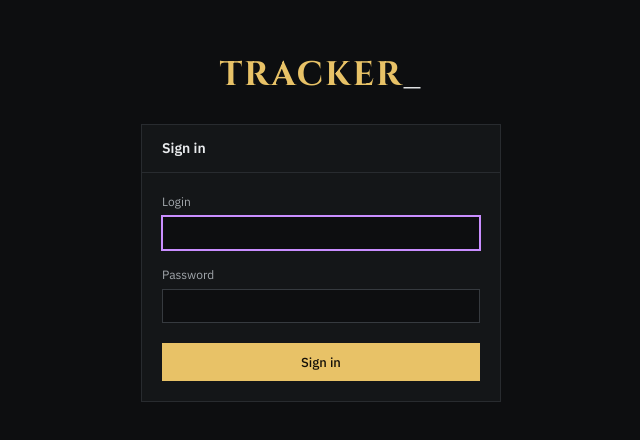
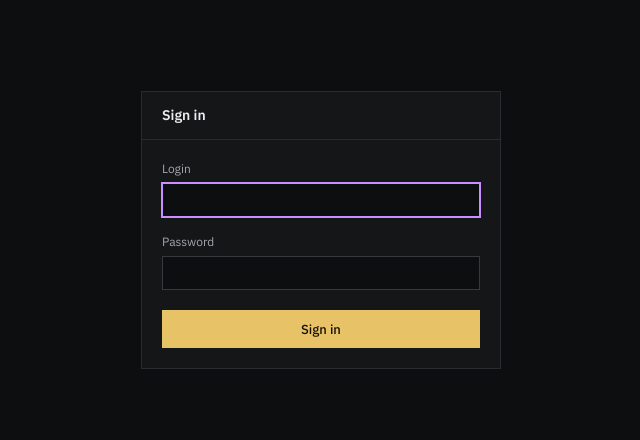
Before and after one commit to blackkriger/black_tracker, a Vue app in the folder frontend/: page /login in a window 1280 px wide. Shown: the part 170-610 px from the top of the page, without its empty margins (319-959 px from the left). Built offline with nearby package versions, Linux system fonts and the light colour scheme; no server answers.

Commit message:
Drop the wordmark from sign-in and invite, and the display font with it

```diff
--- a/frontend/src/main.ts
+++ b/frontend/src/main.ts
@@ -5,7 +5,6 @@ import '@fontsource/ibm-plex-sans/600.css';
 import '@fontsource/ibm-plex-mono/400.css';
 import '@fontsource/ibm-plex-mono/500.css';
 // The one place another project's canon shows up: the wordmark on the sign-in screen.
-import '@fontsource/cinzel/700.css';
 import './styles/tracker.css';
 import App from './App.vue';
 import { router } from './router';
--- a/frontend/src/routes/Join.vue
+++ b/frontend/src/routes/Join.vue
@@ -67,10 +67,6 @@ async function onSubmit(): Promise<void> {
 
 <template>
   <div class="signin">
-    <div class="signin__mark">
-      <span class="signin__brand">TRACKER<span class="signin__cursor">_</span></span>
-    </div>
-
     <section class="panel signin__panel" aria-labelledby="join-title">
       <header id="join-title" class="panel__h">Create account</header>
 
@@ -139,30 +135,6 @@ async function onSubmit(): Promise<void> {
   gap: var(--space-6);
   padding: var(--space-5);
 }
-.signin__mark {
-  display: flex;
-  align-items: baseline;
-  gap: var(--space-3);
-}
-.signin__brand {
-  font: 700 34px/1 var(--font-display);
-  letter-spacing: 0.06em;
-  color: var(--accent);
-}
-.signin__cursor {
-  color: var(--text);
-  animation: cursor-blink 1.2s steps(2, end) infinite;
-}
-@keyframes cursor-blink {
-  0%,
-  60% {
-    opacity: 1;
-  }
-  61%,
-  100% {
-    opacity: 0;
-  }
-}
 .signin__panel {
   width: 360px;
   max-width: 100%;
--- a/frontend/src/routes/Login.vue
+++ b/frontend/src/routes/Login.vue
@@ -33,10 +33,6 @@ async function onSubmit(): Promise<void> {
 
 <template>
   <div class="signin">
-    <div class="signin__mark">
-      <span class="signin__brand">TRACKER<span class="signin__cursor">_</span></span>
-    </div>
-
     <section class="panel signin__panel" aria-labelledby="signin-title">
       <header class="panel__h" id="signin-title">Sign in</header>
       <form class="panel__b signin__form" @submit.prevent="onSubmit">
@@ -74,31 +70,6 @@ async function onSubmit(): Promise<void> {
   gap: var(--space-6);
   padding: var(--space-5);
 }
-.signin__mark {
-  display: flex;
-  align-items: baseline;
-  gap: var(--space-3);
-}
-.signin__brand {
-  font: 700 34px/1 var(--font-display);
-  letter-spacing: 0.06em;
-  color: var(--accent);
-}
-/* The same cursor another project's header blinks: steps(2, end) so it snaps on and off rather than fading. */
-.signin__cursor {
-  color: var(--text);
-  animation: cursor-blink 1.2s steps(2, end) infinite;
-}
-@keyframes cursor-blink {
-  0%,
-  60% {
-    opacity: 1;
-  }
-  61%,
-  100% {
-    opacity: 0;
-  }
-}
 .signin__panel {
   width: 360px;
   max-width: 100%;
--- a/frontend/src/styles/tracker.css
+++ b/frontend/src/styles/tracker.css
@@ -35,7 +35,6 @@
   --font-ui: 'IBM Plex Sans', 'Segoe UI', system-ui, sans-serif;
   --font-num: 'IBM Plex Mono', 'Consolas', monospace;     /* issue keys, counts, dates */
   --font-mono: 'IBM Plex Mono', 'Consolas', monospace;    /* code in markdown */
-  --font-display: 'Cinzel', 'Times New Roman', serif;     /* sign-in only */
   /* spacing (another project scale) */
   --space-1: 4px; --space-2: 8px; --space-3: 12px; --space-4: 16px;
   --space-5: 24px; --space-6: 32px; --space-8: 48px;
```
